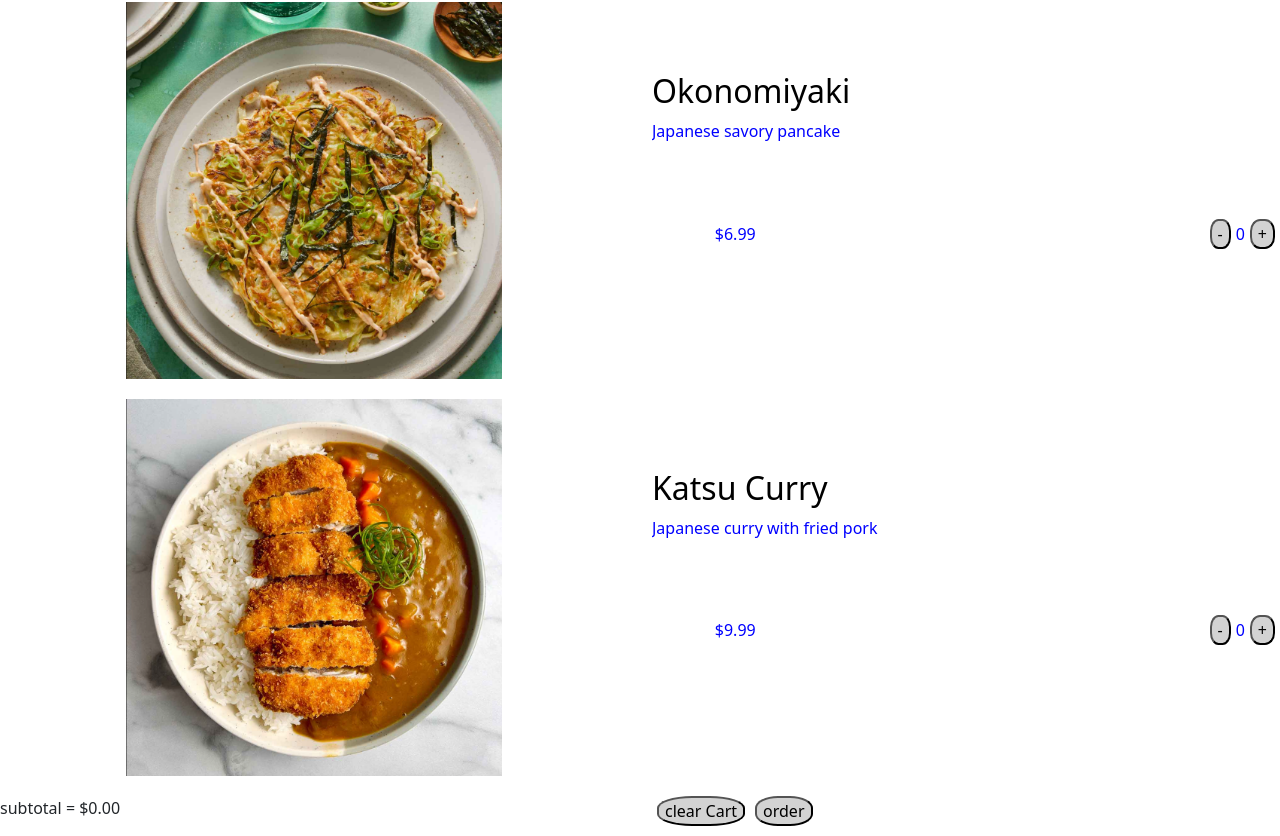
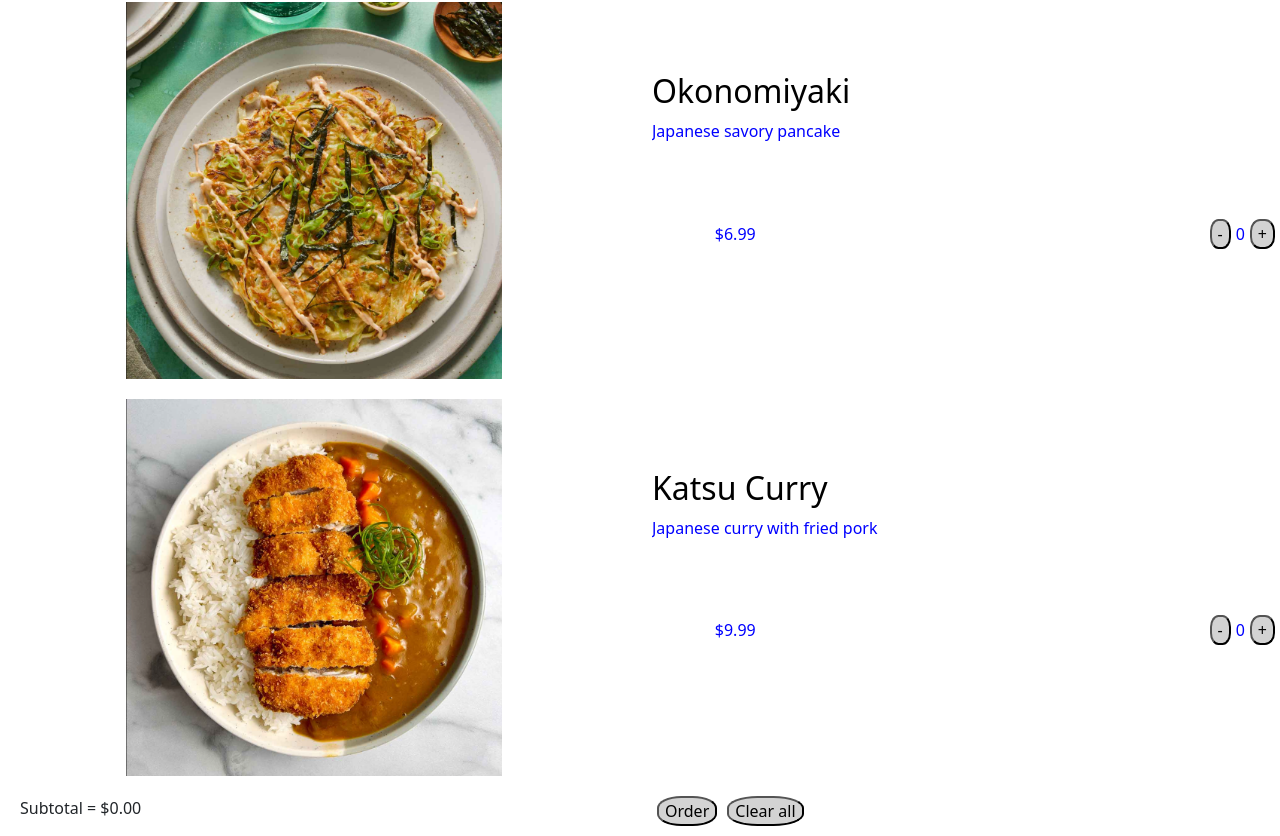
Before and after one commit to mrblainebaker/cs378-p4, a React (Create React App) app: page / in a window 1280 px wide. Shown: the part 3127-3963 px from the top of the page. Built offline with nearby package versions, Linux system fonts and the light colour scheme.

Commit message:
I can't check it locally have to see it on the git

```diff
--- a/src/App.css
+++ b/src/App.css
@@ -55,7 +55,11 @@ img{
   display: flex;
   justify-content: center;
   align-items: center;
-  margin-bottom: 20px; /* Add some margin if needed */
+  margin-bottom: 20px;
+}
+
+.subtotal {
+  margin-left: 20px;
 }
 
 .logoImg{
@@ -73,7 +77,7 @@ img{
 .centered {
   display: grid;
   place-items: center;
-  height: 100vh; /* Optional: for vertical centering */
+  height: 100vh;
 }
 
 
@@ -88,7 +92,7 @@ img{
 }
 .menu-item {
   display: flex;
-  flex-wrap: wrap; /* Allow items to wrap onto new lines */
+  flex-wrap: wrap;
 }
 
 .content-column {
@@ -106,5 +110,5 @@ img{
 }
 
 .column {
-  flex-grow: 1; /* Each column takes equal width */
+  flex-grow: 1;
 }
--- a/src/App.js
+++ b/src/App.js
@@ -170,11 +170,11 @@ function App() {
       <div className="total">
         <div className="row">
           <div className="col">
-            <p>subtotal = ${subtotal.toFixed(2)}</p>
+            <p className="subtotal">Subtotal = ${subtotal.toFixed(2)}</p>
           </div>
           <div className="col">
-            <button onClick={clearAll} className="button">clear Cart</button>
-            <button onClick={placeOrder} className="button">order</button>
+          <button onClick={placeOrder} className="button">Order</button>
+            <button onClick={clearAll} className="button">Clear all</button>
           </div>
         </div>
 
```
